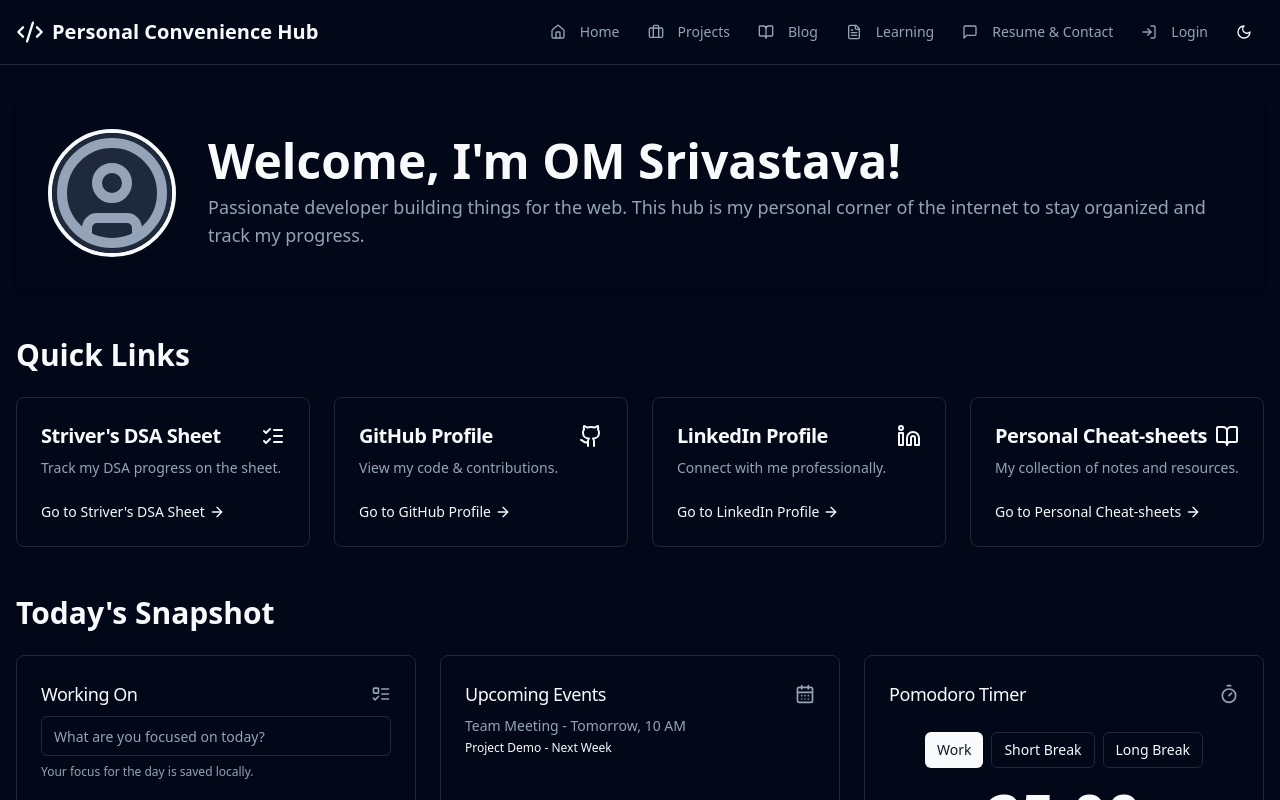
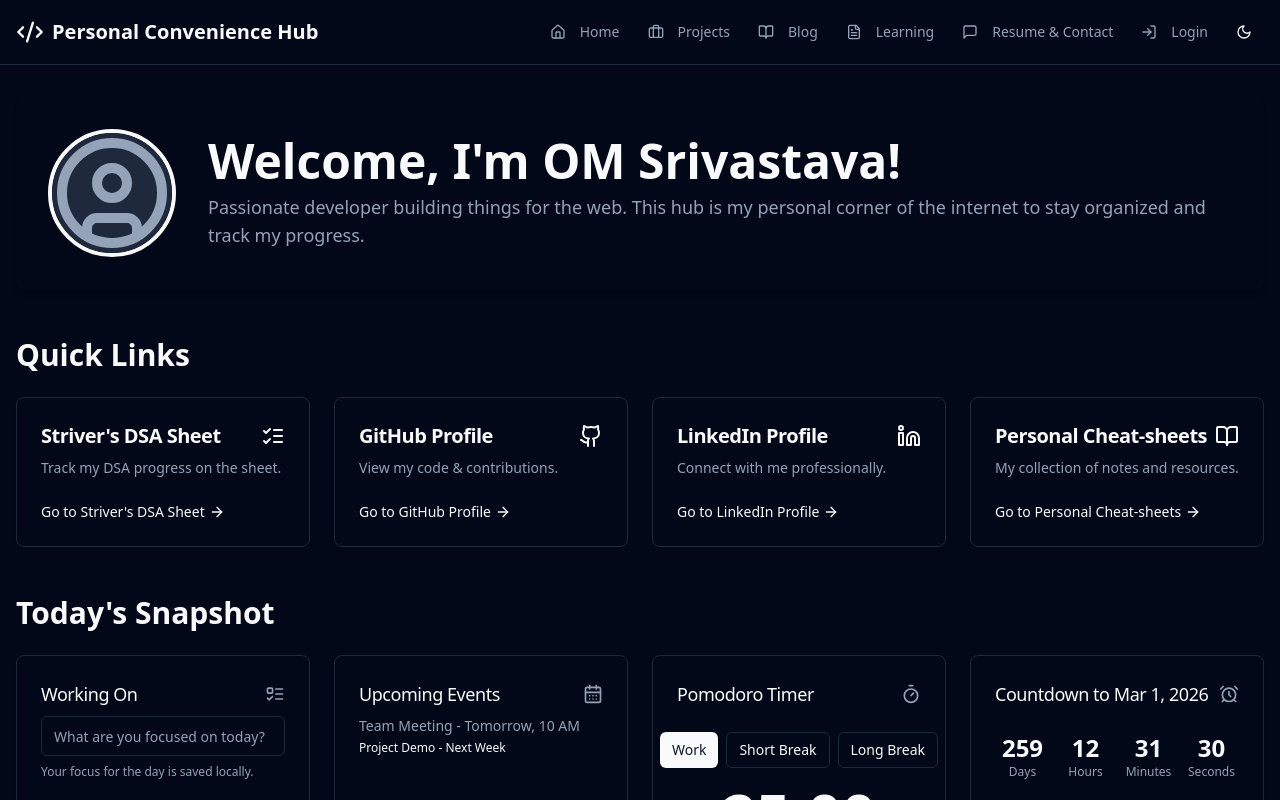
Before and after one commit to omsrivastava8032/personal-convinience-hub, a React (Vite) app: page / in a window 1280 px wide. Shown: the top 800 px of the page. Built offline with nearby package versions, Linux system fonts and the light colour scheme.

Commit message:
Add countdown timer
Implement a real-time countdown timer to March 1, 2026.

```diff
--- /dev/null
+++ b/src/components/CountdownTimer.tsx
@@ -0,0 +1,75 @@
+
+import React, { useState, useEffect } from 'react';
+import { Card, CardHeader, CardTitle, CardContent } from '@/components/ui/card';
+import { AlarmClock } from 'lucide-react';
+
+interface TimeLeft {
+  days: number;
+  hours: number;
+  minutes: number;
+  seconds: number;
+}
+
+const CountdownTimer: React.FC = () => {
+  const calculateTimeLeft = (): TimeLeft | null => {
+    const difference = +new Date('2026-03-01T00:00:00') - +new Date();
+
+    if (difference > 0) {
+      return {
+        days: Math.floor(difference / (1000 * 60 * 60 * 24)),
+        hours: Math.floor((difference / (1000 * 60 * 60)) % 24),
+        minutes: Math.floor((difference / 1000 / 60) % 60),
+        seconds: Math.floor((difference / 1000) % 60),
+      };
+    }
+
+    return null;
+  };
+
+  const [timeLeft, setTimeLeft] = useState<TimeLeft | null>(calculateTimeLeft());
+
+  useEffect(() => {
+    const timer = setInterval(() => {
+      setTimeLeft(calculateTimeLeft());
+    }, 1000);
+
+    return () => clearInterval(timer);
+  }, []);
+
+  const formatUnit = (value: number) => String(value).padStart(2, '0');
+
+  return (
+    <Card>
+      <CardHeader className="flex flex-row items-center justify-between space-y-0 pb-2">
+        <CardTitle className="text-lg font-medium">Countdown to Mar 1, 2026</CardTitle>
+        <AlarmClock className="h-5 w-5 text-muted-foreground" />
+      </CardHeader>
+      <CardContent className="pt-4">
+        {timeLeft ? (
+          <div className="grid grid-cols-4 gap-2 text-center tabular-nums">
+            <div>
+              <div className="text-2xl font-bold">{timeLeft.days}</div>
+              <div className="text-xs text-muted-foreground">Days</div>
+            </div>
+            <div>
+              <div className="text-2xl font-bold">{formatUnit(timeLeft.hours)}</div>
+              <div className="text-xs text-muted-foreground">Hours</div>
+            </div>
+            <div>
+              <div className="text-2xl font-bold">{formatUnit(timeLeft.minutes)}</div>
+              <div className="text-xs text-muted-foreground">Minutes</div>
+            </div>
+            <div>
+              <div className="text-2xl font-bold">{formatUnit(timeLeft.seconds)}</div>
+              <div className="text-xs text-muted-foreground">Seconds</div>
+            </div>
+          </div>
+        ) : (
+          <p className="text-center text-muted-foreground">The time has come!</p>
+        )}
+      </CardContent>
+    </Card>
+  );
+};
+
+export default CountdownTimer;
--- a/src/components/TodaysSnapshot.tsx
+++ b/src/components/TodaysSnapshot.tsx
@@ -4,12 +4,13 @@ import { Card, CardHeader, CardTitle, CardContent } from '@/components/ui/card';
 import PomodoroTimer from './PomodoroTimer';
 import { CalendarDays } from 'lucide-react';
 import WorkingOn from './WorkingOn';
+import CountdownTimer from './CountdownTimer';
 
 const TodaysSnapshot: React.FC = () => {
   return (
     <section>
       <h2 className="text-3xl font-semibold mb-6 text-center sm:text-left">Today's Snapshot</h2>
-      <div className="grid grid-cols-1 md:grid-cols-3 gap-6">
+      <div className="grid grid-cols-1 md:grid-cols-2 xl:grid-cols-4 gap-6">
         <WorkingOn />
         <Card>
           <CardHeader className="flex flex-row items-center justify-between space-y-0 pb-2">
@@ -22,6 +23,7 @@ const TodaysSnapshot: React.FC = () => {
           </CardContent>
         </Card>
         <PomodoroTimer />
+        <CountdownTimer />
       </div>
     </section>
   );
```
